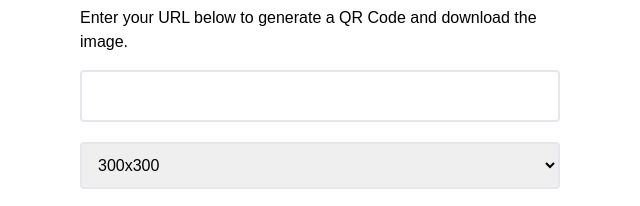
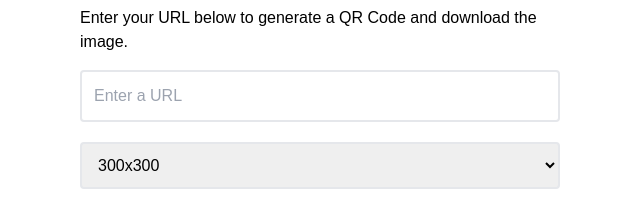
Before and after one commit to NYaCodes/QR-Code-Generator, a plain HTML site: page index.html in a window 1280 px wide. Shown: the part 258-464 px from the top of the page, 152-792 px from the left. Drawn offline with nearby package versions, Linux system fonts and the light colour scheme.

Commit message:
Updated index.html

```diff
--- a/index.html
+++ b/index.html
@@ -40,8 +40,9 @@
 QR Codes allow smartphone users to acess your website simply and quickly.
                 </p>
                 <p>Enter your URL below to generate a QR Code and download the image.</p>
+
                 <form  id="generate-form" class="mt-4">
-                  <input type="text" class="w-full border-2 border-gray-200 rounded p-3 text-gray-dark mr-2 focus:outline-none mb-5" />
+                  <input id="url" type="url" placeholder="Enter a URL" class="w-full border-2 border-gray-200 rounded p-3 text-gray-dark mr-2 focus:outline-none mb-5" />
                   <select id="size" class="w-full border-2 border-gray-200 rounded p-3 text-gray-dark mr-2 focus:outline-none">
                     <option value="100">100x100</option>
                     <option value="200">200x200</option>
```
